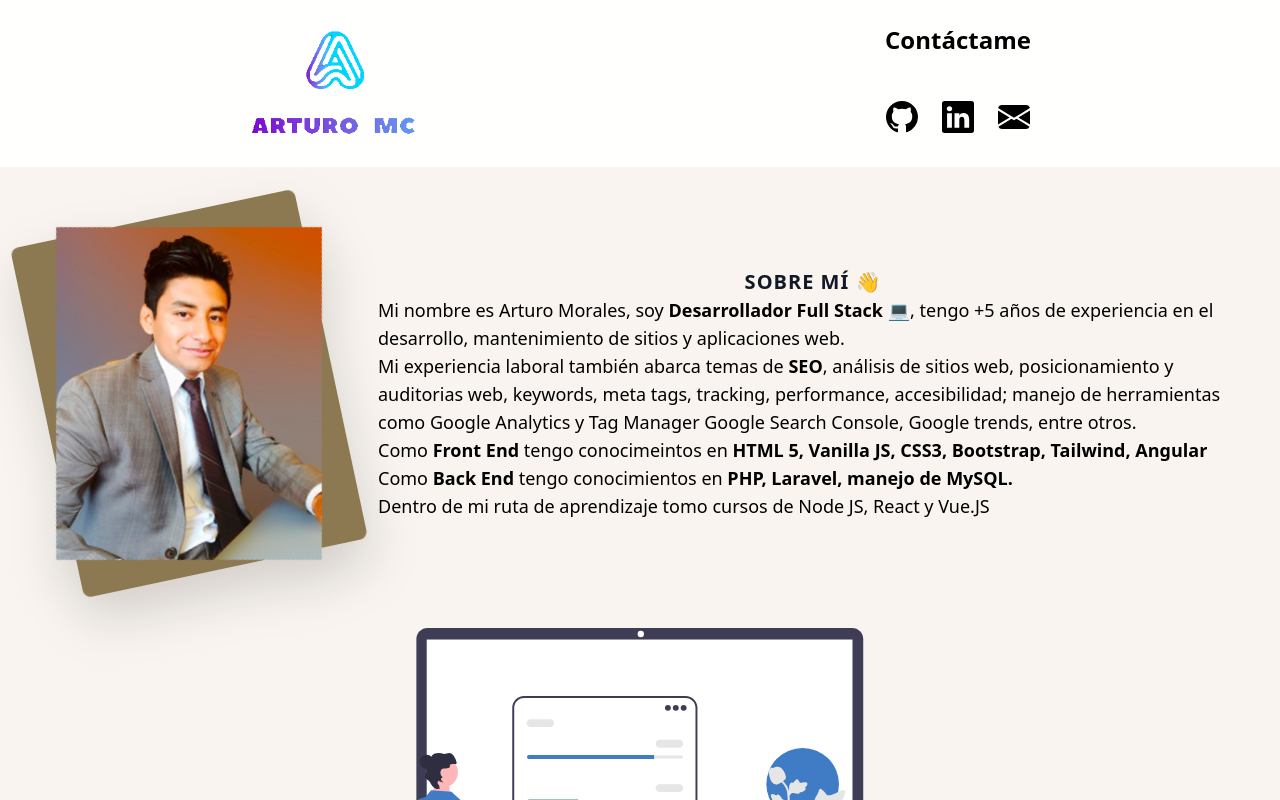
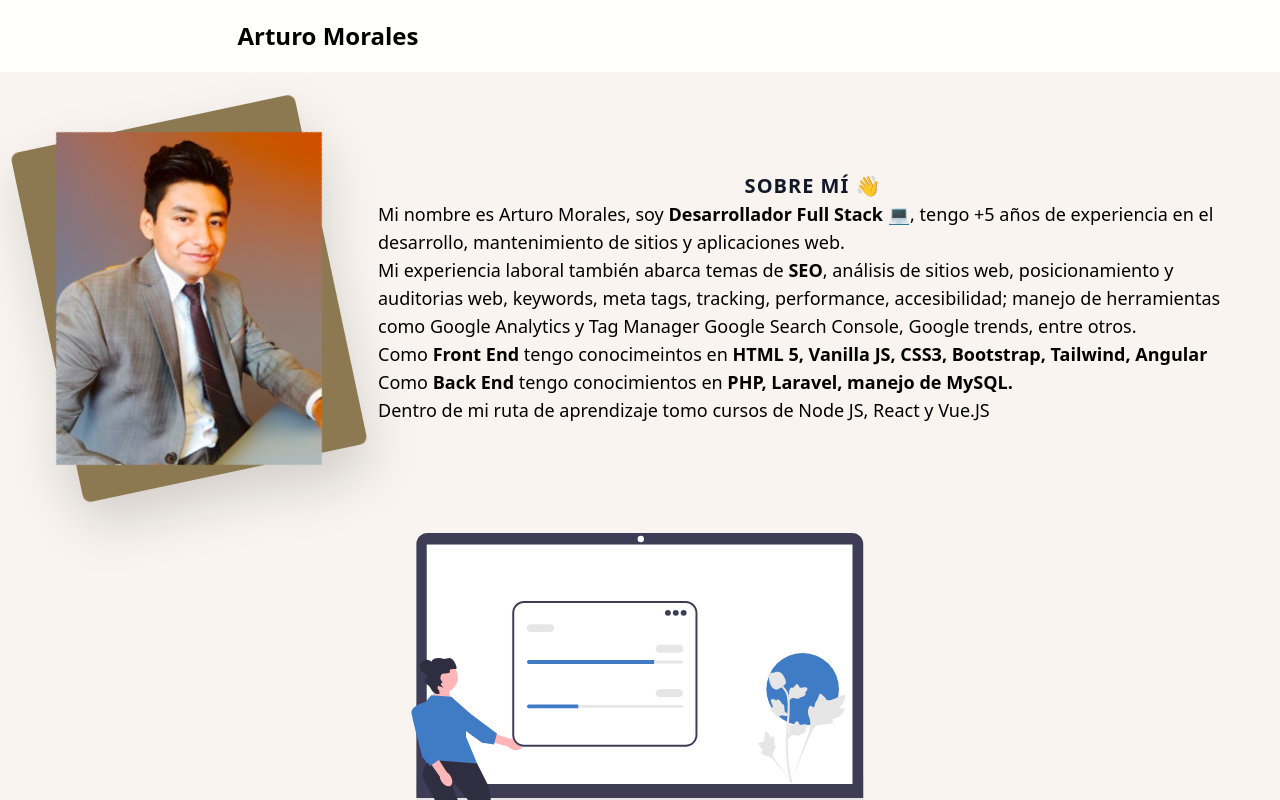
Before and after one commit to artmcel/artmcel.github.io, a React (Vite) app: page / in a window 1280 px wide. Shown: the top 800 px of the page. Built offline with nearby package versions, Linux system fonts and the light colour scheme.

Commit message:
update header component

```diff
--- a/src/layout/header.jsx
+++ b/src/layout/header.jsx
@@ -1,63 +1,23 @@
-import logo1 from '../assets/logo1.png';
+//import logo1 from '../assets/logo1.png';
 export default function Header() {
   return (
-    <header className="bg-[#fffffe] text-center">
-      <nav className="grid grid-rows-2 grid-flow-col">
-        <div className="row-span-2 m-2 mx-auto">
-          <img className='h-auto w-24 lg:w-48' src={logo1} alt="logo"/>
+    <header className="bg-[#fffffe]">
+      <nav className="flex flex-col md:flex-row">
+        <div className="m-1 text-center basis-1/2 md:text-2xl">
+          <h1 className="font-sonsie">Arturo Morales</h1>
         </div>
-        <div className="col-span-1 m-2">
-          <h4 className="lg:text-2xl">Contáctame</h4>
-        </div>
-        <div className="flex flex-row justify-center items-center row-span-1 col-span-1">
-            <a
-              href="https://github.com/artmcel"
-              target="_blank"
-              rel="noopener noreferrer"
-            >
-              <svg
-                xmlns="http://www.w3.org/2000/svg"
-                width="16"
-                height="16"
-                fill="currentColor"
-                className="bi bi-github lg:w-8 lg:h-8 mx-3"
-                viewBox="0 0 16 16"
-              >
-                <path d="M8 0C3.58 0 0 3.58 0 8c0 3.54 2.29 6.53 5.47 7.59.4.07.55-.17.55-.38 0-.19-.01-.82-.01-1.49-2.01.37-2.53-.49-2.69-.94-.09-.23-.48-.94-.82-1.13-.28-.15-.68-.52-.01-.53.63-.01 1.08.58 1.23.82.72 1.21 1.87.87 2.33.66.07-.52.28-.87.51-1.07-1.78-.2-3.64-.89-3.64-3.95 0-.87.31-1.59.82-2.15-.08-.2-.36-1.02.08-2.12 0 0 .67-.21 2.2.82.64-.18 1.32-.27 2-.27.68 0 1.36.09 2 .27 1.53-1.04 2.2-.82 2.2-.82.44 1.1.16 1.92.08 2.12.51.56.82 1.27.82 2.15 0 3.07-1.87 3.75-3.65 3.95.29.25.54.73.54 1.48 0 1.07-.01 1.93-.01 2.2 0 .21.15.46.55.38A8.012 8.012 0 0 0 16 8c0-4.42-3.58-8-8-8z" />
-              </svg>
-            </a>
-            <a
-              href="https://www.linkedin.com/in/arturo-morales-celis-a76761112"
-              target="_blank"
-              rel="noopener noreferrer"
-            >
-              <svg
-                xmlns="http://www.w3.org/2000/svg"
-                width="16"
-                height="16"
-                fill="currentColor"
-                className="bi bi-linkedin lg:w-8 lg:h-8 mx-3"
-                viewBox="0 0 16 16"
-              >
-                <path d="M0 1.146C0 .513.526 0 1.175 0h13.65C15.474 0 16 .513 16 1.146v13.708c0 .633-.526 1.146-1.175 1.146H1.175C.526 16 0 15.487 0 14.854V1.146zm4.943 12.248V6.169H2.542v7.225h2.401zm-1.2-8.212c.837 0 1.358-.554 1.358-1.248-.015-.709-.52-1.248-1.342-1.248-.822 0-1.359.54-1.359 1.248 0 .694.521 1.248 1.327 1.248h.016zm4.908 8.212V9.359c0-.216.016-.432.08-.586.173-.431.568-.878 1.232-.878.869 0 1.216.662 1.216 1.634v3.865h2.401V9.25c0-2.22-1.184-3.252-2.764-3.252-1.274 0-1.845.7-2.165 1.193v.025h-.016a5.54 5.54 0 0 1 .016-.025V6.169h-2.4c.03.678 0 7.225 0 7.225h2.4z" />
-              </svg>
-            </a>
-            <a
-              href="mailto:artmcel@hotmail.com"
-              target="_blank"
-              rel="noopener noreferrer"
-            >
-              <svg
-                xmlns="http://www.w3.org/2000/svg"
-                width="16"
-                height="16"
-                fill="currentColor"
-                className="bi bi-envelope-fill lg:w-8 lg:h-8 mx-3"
-                viewBox="0 0 16 16"
-              >
-                <path d="M.05 3.555A2 2 0 0 1 2 2h12a2 2 0 0 1 1.95 1.555L8 8.414.05 3.555ZM0 4.697v7.104l5.803-3.558L0 4.697ZM6.761 8.83l-6.57 4.027A2 2 0 0 0 2 14h12a2 2 0 0 0 1.808-1.144l-6.57-4.027L8 9.586l-1.239-.757Zm3.436-.586L16 11.801V4.697l-5.803 3.546Z" />
-              </svg>
-            </a>
+        <div className="m-1 text-center basis-1/2">
+          <a href="https://github.com/artmcel" target="_blank" rel="noopener noreferrer">
+            <box-icon type='logo' name='github'></box-icon>
+          </a>
+
+          <a href="mailto:artmcel@hotmail.com" target="_blank" rel="noopener noreferrer">
+            <box-icon type='solid' name='envelope'></box-icon>
+          </a>
+
+          <a href="https://www.linkedin.com/in/arturo-mor-celis/" target="_blank" rel="noopener noreferrer">
+            <box-icon type='logo' name='linkedin-square'></box-icon>
+          </a>
         </div>
       </nav>
     </header>
```
